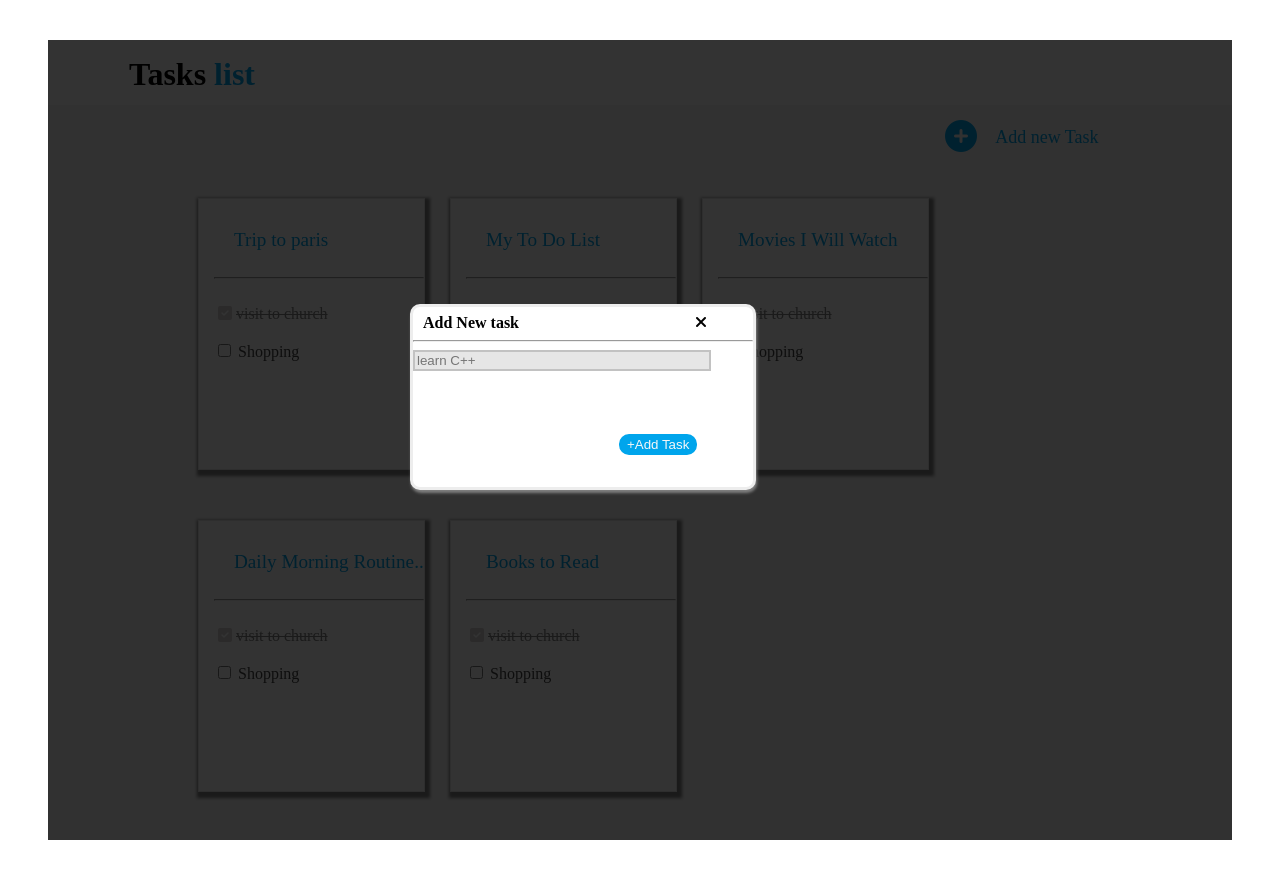
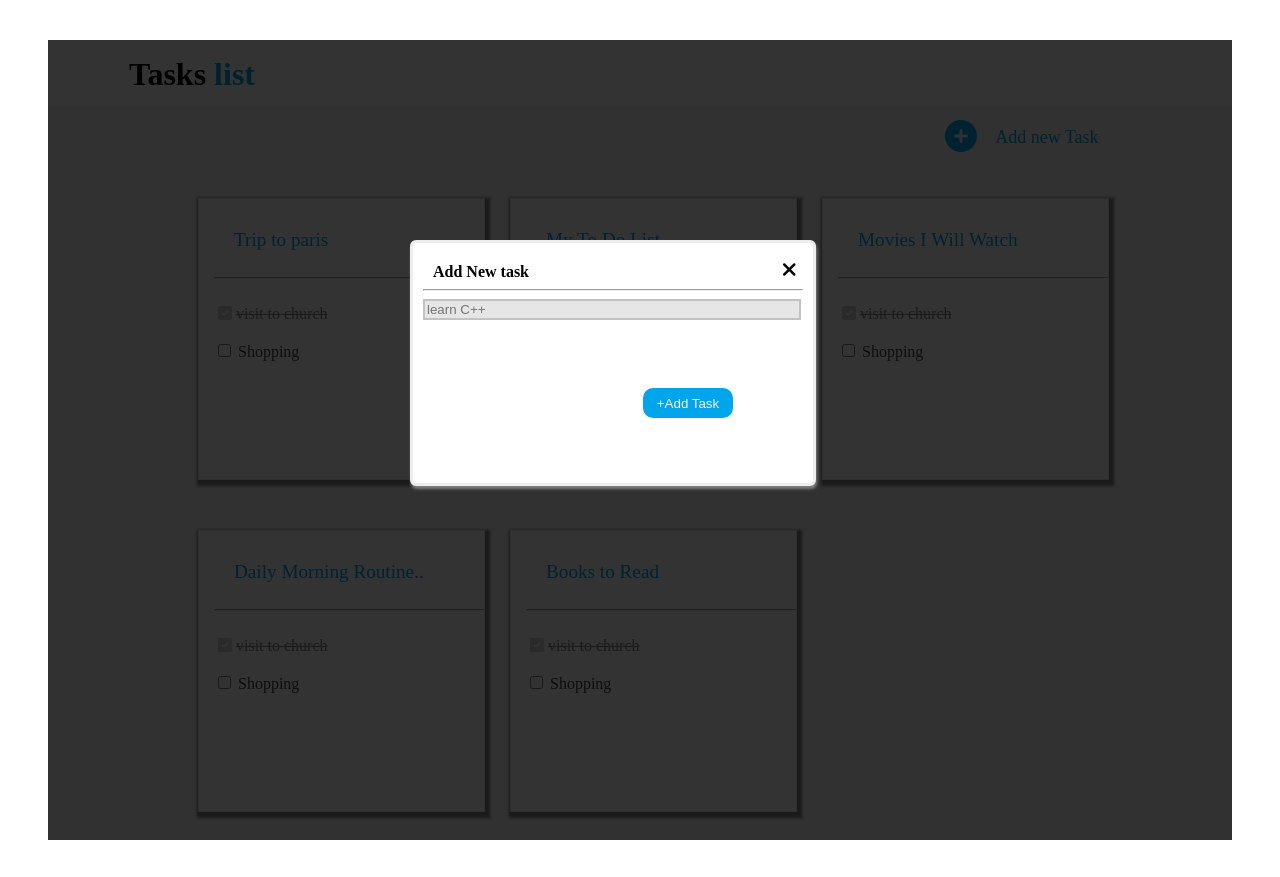
Before and after one commit to devendra-sharma5998/ToDoWeb-project2, a plain HTML site: page page2.html in a window 1280 px wide. Drawn offline with Linux system fonts and the light colour scheme.

Commit message:
modified

```diff
--- a/style.css
+++ b/style.css
@@ -54,8 +54,8 @@
 .paris{
     border: 1px solid #67676729;
     background-color: white;
-    width: 210px;
-    height: 240px;
+    width: 270px;
+    height: 250px;
     /* position: absolute; */
     padding-top: 30px;
     margin-top: 50px;
@@ -64,9 +64,13 @@
     padding-left: 15px;
     margin-left: 5px;
     box-shadow: 2px 3px 3px 3px grey;
+
 }
 .paris:hover
 {
+    box-shadow: 2px 3px 3px 3px grey;
+
+    margin-top: 45px;
     border:  #424242 ;
 }
 
@@ -127,30 +131,34 @@
     background-color: white;
     position: absolute;
     border: 3px solid #EDEDED;
-    height: 180px;
-    width: 340px;
-    margin-top: -45%;
+    height: 220px;
+    width: 380px;
+    margin-top: -50%;
     box-shadow: 1px 3px 3px grey;
-    border-radius: 10px;
+    border-radius: 6px;
     left: 410px;
+    padding: 10px;
 }
 .new2:hover
 {
     border: grey;
 
+
+
 }
 
 .cross
 {
-    margin-left: 173px;
+    margin-left: 250px;
     margin-top: 7px;
     color: black;
+    font-size: 20px;
 }
 
 .t
 {
     /* position: absolute; */
-    width: 290px;
+    width: 370px;
     color: #f4f7f8;
     border: 2px solid #C2C2C2;
     /* margin-left: 5px; */
@@ -162,9 +170,11 @@
     border: 2px solid #00A5EC;
     color: #f4f7f8;
     background-color: #00A5EC;
-    margin-top: 45px;
-    margin-left: 206px;
+    margin-top: 50px;
+    margin-left: 220px;
     border-radius: 10px;
+    width: 90px;
+    height: 30px;
 }
 
 
@@ -238,7 +248,7 @@
     position: absolute;
     /* border: 1px solid #67676729; */
     background-color: white;
-    width: 300px;
+    width: 380px;
     height: 190px;
     padding-top: 10px;
     cursor: pointer;
@@ -258,6 +268,6 @@
     color: #f4f7f8;
     background-color: #00A5EC;
     margin-top: 50px;
-    margin-left: 200px;
+    margin-left: 270px;
     border-radius: 10px;
 }
```
Also changed, not shown: index.html (+5 -5 lines), page3.html (+1 -1 lines), page4.html (+1 -1 lines).
